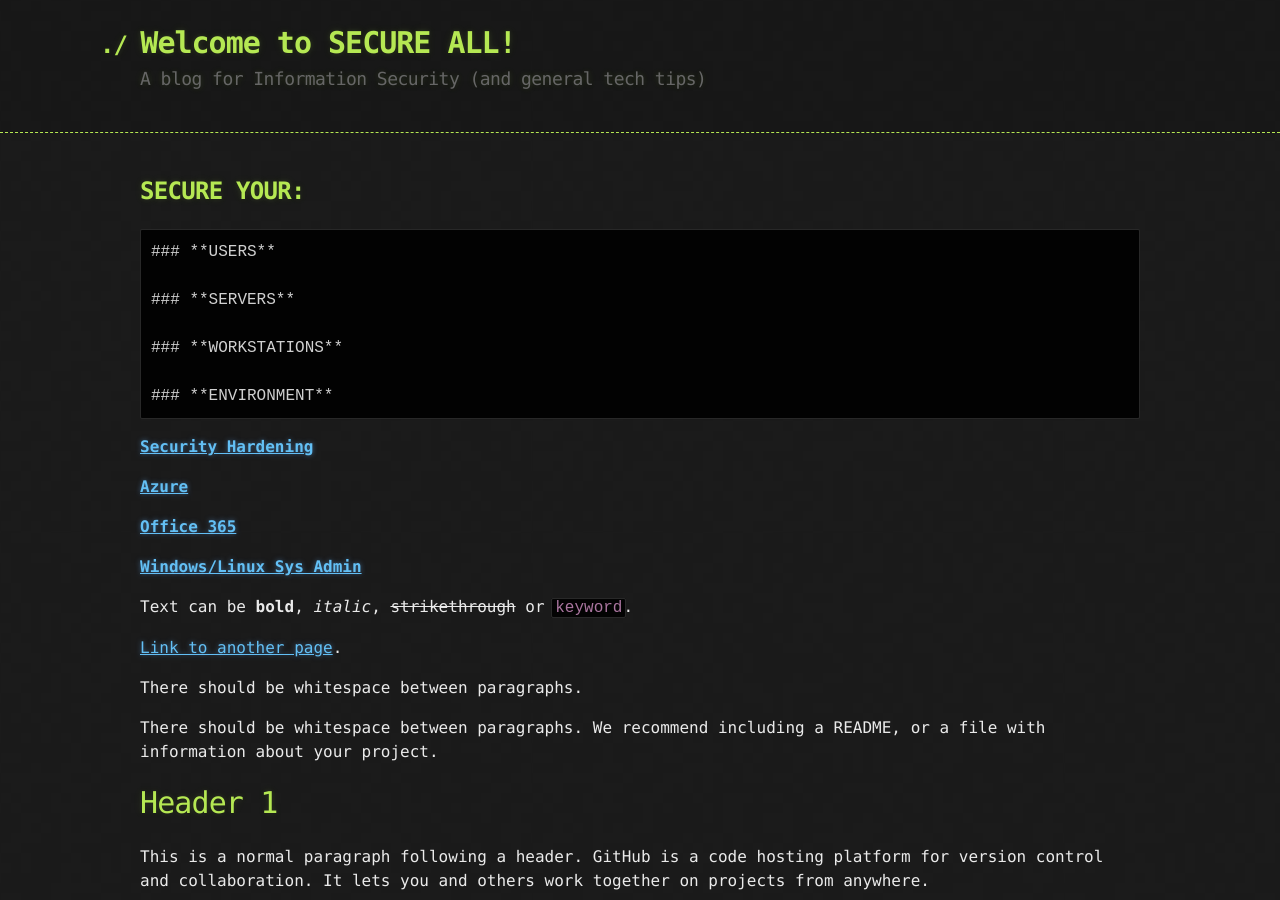
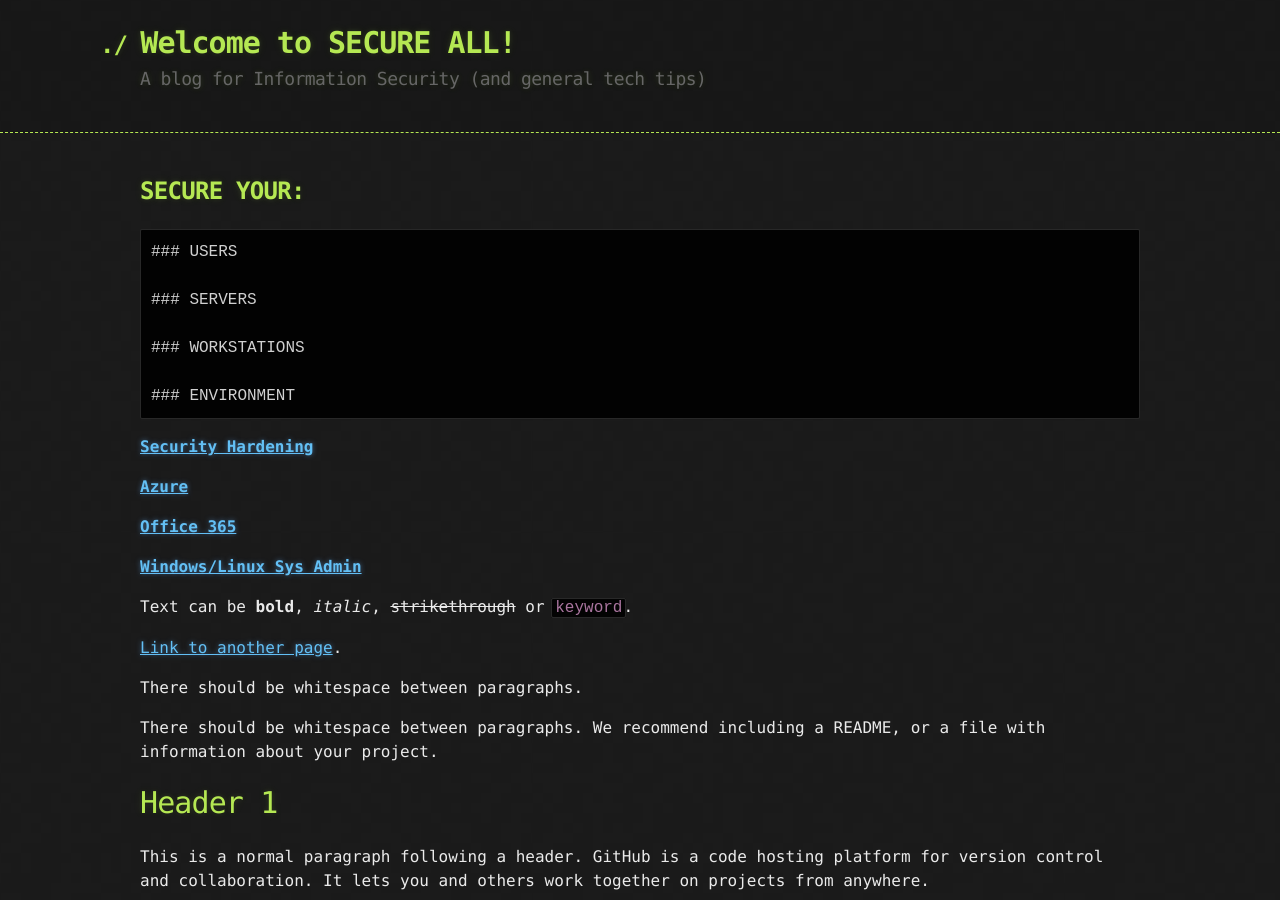
Before and after one commit to shnlnryn/blog, a Jekyll site: the page built from index.md, in a window 1280 px wide and 900 px high. Built offline with Jekyll 4.4.1, drawn with Linux system fonts in a browser that asks for light colours; our own code applies the rules of GitHub Pages for plain Markdown files.

```diff
--- a/index.md
+++ b/index.md
@@ -6,13 +6,13 @@ layout: default
 
 ## **SECURE YOUR:**
 
-    ### **USERS**
+    ### USERS
 
-    ### **SERVERS**
+    ### SERVERS
 
-    ### **WORKSTATIONS**
+    ### WORKSTATIONS
 
-    ### **ENVIRONMENT**
+    ### ENVIRONMENT
 
 
 
```
